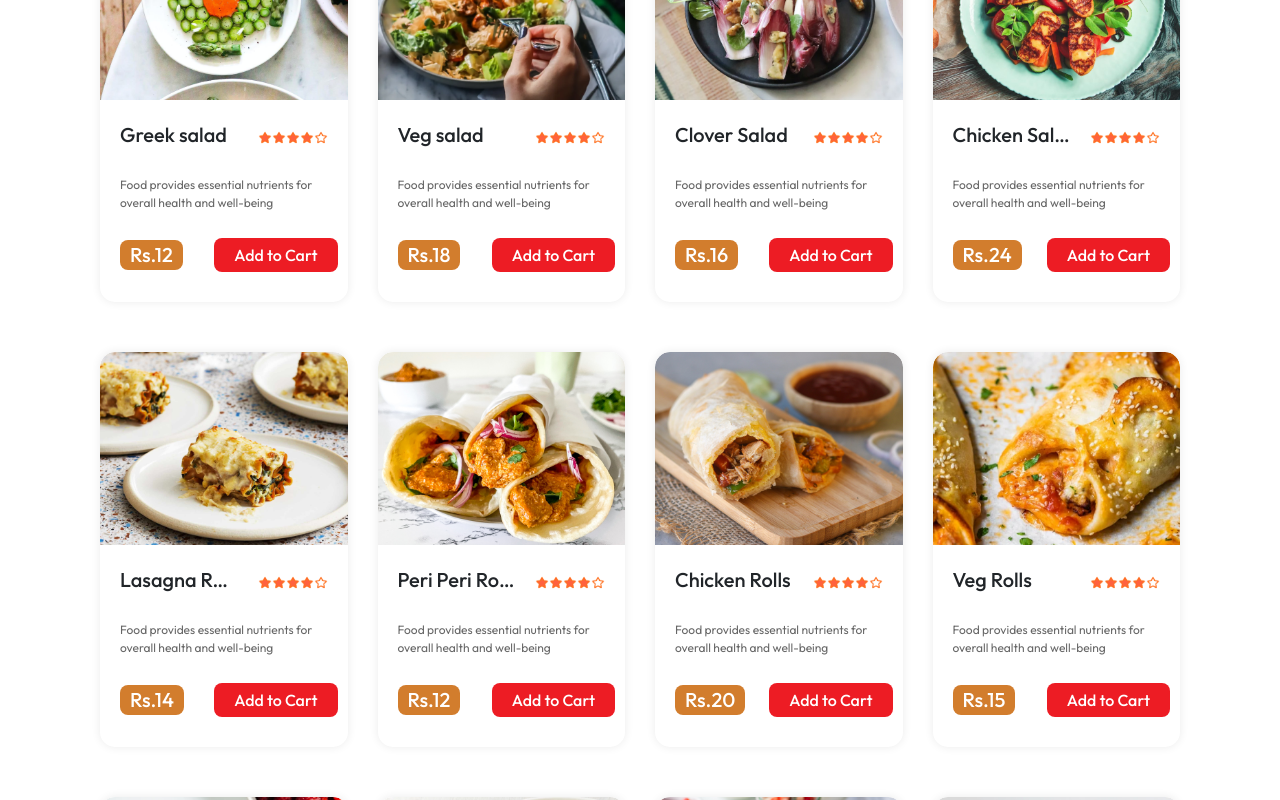
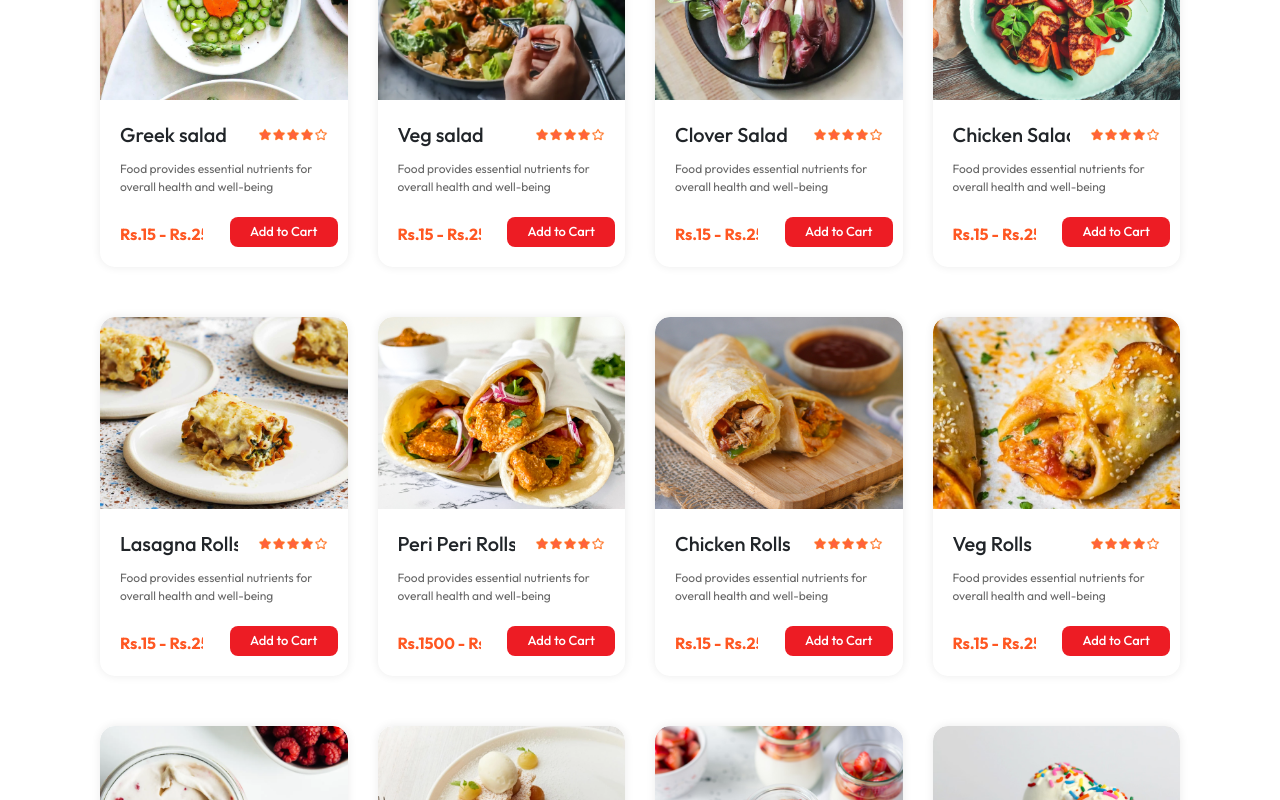
Before and after one commit to thisari-hettiarachchi/pizza-order-delivery-system, a React (Vite) app in the folder Frontend/: page / in a window 1280 px wide. Shown: the part 2660-3460 px from the top of the page. Built offline with nearby package versions, Linux system fonts and the light colour scheme.

Commit message:
fix food item

```diff
--- a/Frontend/src/assets/assets.js
+++ b/Frontend/src/assets/assets.js
@@ -148,7 +148,11 @@ export const food_list = [
     _id: "1",
     name: "Greek salad",
     image: food_1,
-    price: 12,
+    price: {
+      small: 15,
+      medium: 20,
+      large: 25,
+    },
     description:
       "Food provides essential nutrients for overall health and well-being",
     category: "Salad",
@@ -157,7 +161,11 @@ export const food_list = [
     _id: "2",
     name: "Veg salad",
     image: food_2,
-    price: 18,
+    price: {
+      small: 15,
+      medium: 20,
+      large: 25,
+    },
     description:
       "Food provides essential nutrients for overall health and well-being",
     category: "Salad",
@@ -166,7 +174,11 @@ export const food_list = [
     _id: "3",
     name: "Clover Salad",
     image: food_3,
-    price: 16,
+    price: {
+      small: 15,
+      medium: 20,
+      large: 25,
+    },
     description:
       "Food provides essential nutrients for overall health and well-being",
     category: "Salad",
@@ -175,7 +187,11 @@ export const food_list = [
     _id: "4",
     name: "Chicken Salad",
     image: food_4,
-    price: 24,
+    price: {
+      small: 15,
+      medium: 20,
+      large: 25,
+    },
     description:
       "Food provides essential nutrients for overall health and well-being",
     category: "Salad",
@@ -184,7 +200,11 @@ export const food_list = [
     _id: "5",
     name: "Lasagna Rolls",
     image: food_5,
-    price: 14,
+    price: {
+      small: 15,
+      medium: 20,
+      large: 25,
+    },
     description:
       "Food provides essential nutrients for overall health and well-being",
     category: "Rolls",
@@ -193,7 +213,11 @@ export const food_list = [
     _id: "6",
     name: "Peri Peri Rolls",
     image: food_6,
-    price: 12,
+    price: {
+      small: 1500,
+      medium: 20,
+      large: 2500,
+    },
     description:
       "Food provides essential nutrients for overall health and well-being",
     category: "Rolls",
@@ -202,7 +226,11 @@ export const food_list = [
     _id: "7",
     name: "Chicken Rolls",
     image: food_7,
-    price: 20,
+    price: {
+      small: 15,
+      medium: 20,
+      large: 25,
+    },
     description:
       "Food provides essential nutrients for overall health and well-being",
     category: "Rolls",
@@ -211,7 +239,11 @@ export const food_list = [
     _id: "8",
     name: "Veg Rolls",
     image: food_8,
-    price: 15,
+    price: {
+      small: 15,
+      medium: 20,
+      large: 25,
+    },
     description:
       "Food provides essential nutrients for overall health and well-being",
     category: "Rolls",
@@ -220,7 +252,11 @@ export const food_list = [
     _id: "9",
     name: "Ripple Ice Cream",
     image: food_9,
-    price: 14,
+    price: {
+      small: 15,
+      medium: 20,
+      large: 25,
+    },
     description:
       "Food provides essential nutrients for overall health and well-being",
     category: "Deserts",
@@ -229,7 +265,11 @@ export const food_list = [
     _id: "10",
     name: "Fruit Ice Cream",
     image: food_10,
-    price: 22,
+    price: {
+      small: 15,
+      medium: 20,
+      large: 25,
+    },
     description:
       "Food provides essential nutrients for overall health and well-being",
     category: "Deserts",
@@ -238,7 +278,11 @@ export const food_list = [
     _id: "11",
     name: "Jar Ice Cream",
     image: food_11,
-    price: 10,
+    price: {
+      small: 15,
+      medium: 20,
+      large: 25,
+    },
     description:
       "Food provides essential nutrients for overall health and well-being",
     category: "Deserts",
@@ -247,7 +291,11 @@ export const food_list = [
     _id: "12",
     name: "Vanilla Ice Cream",
     image: food_12,
-    price: 12,
+    price: {
+      small: 15,
+      medium: 20,
+      large: 25,
+    },
     description:
       "Food provides essential nutrients for overall health and well-being",
     category: "Deserts",
@@ -256,7 +304,11 @@ export const food_list = [
     _id: "13",
     name: "Chicken Sandwich",
     image: food_13,
-    price: 12,
+    price: {
+      small: 15,
+      medium: 20,
+      large: 25,
+    },
     description:
       "Food provides essential nutrients for overall health and well-being",
     category: "Sandwich",
@@ -265,7 +317,11 @@ export const food_list = [
     _id: "14",
     name: "Vegan Sandwich",
     image: food_14,
-    price: 18,
+    price: {
+      small: 15,
+      medium: 20,
+      large: 25,
+    },
     description:
       "Food provides essential nutrients for overall health and well-being",
     category: "Sandwich",
@@ -274,7 +330,11 @@ export const food_list = [
     _id: "15",
     name: "Grilled Sandwich",
     image: food_15,
-    price: 16,
+    price: {
+      small: 15,
+      medium: 20,
+      large: 25,
+    },
     description:
       "Food provides essential nutrients for overall health and well-being",
     category: "Sandwich",
@@ -283,7 +343,11 @@ export const food_list = [
     _id: "16",
     name: "Bread Sandwich",
     image: food_16,
-    price: 24,
+    price: {
+      small: 15,
+      medium: 20,
+      large: 25,
+    },
     description:
       "Food provides essential nutrients for overall health and well-being",
     category: "Sandwich",
@@ -292,7 +356,11 @@ export const food_list = [
     _id: "17",
     name: "Cup Cake",
     image: food_17,
-    price: 14,
+    price: {
+      small: 15,
+      medium: 20,
+      large: 25,
+    },
     description:
       "Food provides essential nutrients for overall health and well-being",
     category: "Cake",
@@ -301,7 +369,11 @@ export const food_list = [
     _id: "18",
     name: "Vegan Cake",
     image: food_18,
-    price: 12,
+    price: {
+      small: 15,
+      medium: 20,
+      large: 25,
+    },
     description:
       "Food provides essential nutrients for overall health and well-being",
     category: "Cake",
@@ -310,7 +382,11 @@ export const food_list = [
     _id: "19",
     name: "Butterscotch Cake",
     image: food_19,
-    price: 20,
+    price: {
+      small: 15,
+      medium: 20,
+      large: 25,
+    },
     description:
       "Food provides essential nutrients for overall health and well-being",
     category: "Cake",
@@ -319,7 +395,11 @@ export const food_list = [
     _id: "20",
     name: "Sliced Cake",
     image: food_20,
-    price: 15,
+    price: {
+      small: 15,
+      medium: 20,
+      large: 25,
+    },
     description:
       "Food provides essential nutrients for overall health and well-being",
     category: "Cake",
@@ -328,7 +408,11 @@ export const food_list = [
     _id: "21",
     name: "Garlic Mushroom ",
     image: food_21,
-    price: 14,
+    price: {
+      small: 15,
+      medium: 20,
+      large: 25,
+    },
     description:
       "Food provides essential nutrients for overall health and well-being",
     category: "Pure Veg",
@@ -337,7 +421,11 @@ export const food_list = [
     _id: "22",
     name: "Fried Cauliflower",
     image: food_22,
-    price: 22,
+    price: {
+      small: 15,
+      medium: 20,
+      large: 25,
+    },
     description:
       "Food provides essential nutrients for overall health and well-being",
     category: "Pure Veg",
@@ -346,7 +434,11 @@ export const food_list = [
     _id: "23",
     name: "Mix Veg Pulao",
     image: food_23,
-    price: 10,
+    price: {
+      small: 15,
+      medium: 20,
+      large: 25,
+    },
     description:
       "Food provides essential nutrients for overall health and well-being",
     category: "Pure Veg",
@@ -355,7 +447,11 @@ export const food_list = [
     _id: "24",
     name: "Rice Zucchini",
     image: food_24,
-    price: 12,
+    price: {
+      small: 15,
+      medium: 20,
+      large: 25,
+    },
     description:
       "Food provides essential nutrients for overall health and well-being",
     category: "Pure Veg",
@@ -364,7 +460,11 @@ export const food_list = [
     _id: "25",
     name: "Cheese Pasta",
     image: food_25,
-    price: 12,
+    price: {
+      small: 15,
+      medium: 20,
+      large: 25,
+    },
     description:
       "Food provides essential nutrients for overall health and well-being",
     category: "Pasta",
@@ -373,7 +473,11 @@ export const food_list = [
     _id: "26",
     name: "Tomato Pasta",
     image: food_26,
-    price: 18,
+    price: {
+      small: 15,
+      medium: 20,
+      large: 25,
+    },
     description:
       "Food provides essential nutrients for overall health and well-being",
     category: "Pasta",
@@ -382,7 +486,11 @@ export const food_list = [
     _id: "27",
     name: "Creamy Pasta",
     image: food_27,
-    price: 16,
+    price: {
+      small: 15,
+      medium: 20,
+      large: 25,
+    },
     description:
       "Food provides essential nutrients for overall health and well-being",
     category: "Pasta",
@@ -391,7 +499,11 @@ export const food_list = [
     _id: "28",
     name: "Chicken Pasta",
     image: food_28,
-    price: 24,
+    price: {
+      small: 15,
+      medium: 20,
+      large: 25,
+    },
     description:
       "Food provides essential nutrients for overall health and well-being",
     category: "Pasta",
@@ -400,7 +512,11 @@ export const food_list = [
     _id: "29",
     name: "Buttter Noodles",
     image: food_29,
-    price: 14,
+    price: {
+      small: 15,
+      medium: 20,
+      large: 25,
+    },
     description:
       "Food provides essential nutrients for overall health and well-being",
     category: "Noodles",
@@ -409,7 +525,11 @@ export const food_list = [
     _id: "30",
     name: "Veg Noodles",
     image: food_30,
-    price: 12,
+    price: {
+      small: 15,
+      medium: 20,
+      large: 25,
+    },
     description:
       "Food provides essential nutrients for overall health and well-being",
     category: "Noodles",
@@ -418,7 +538,11 @@ export const food_list = [
     _id: "31",
     name: "Somen Noodles",
     image: food_31,
-    price: 20,
+    price: {
+      small: 15,
+      medium: 20,
+      large: 25,
+    },
     description:
       "Food provides essential nutrients for overall health and well-being",
     category: "Noodles",
@@ -427,7 +551,11 @@ export const food_list = [
     _id: "32",
     name: "Cooked Noodles",
     image: food_32,
-    price: 15,
+    price: {
+      small: 15,
+      medium: 20,
+      large: 25,
+    },
     description:
       "Food provides essential nutrients for overall health and well-being",
     category: "Noodles",
--- a/Frontend/src/components/FoodItem/FoodItem.jsx
+++ b/Frontend/src/components/FoodItem/FoodItem.jsx
@@ -1,12 +1,10 @@
-import React, { useContext, useState } from "react";
+import React, { useState } from "react";
 import { assets } from "../../assets/assets";
 import FoodItemPopup from "../FoodItemPopup/FoodItemPopup";
 import "./FoodItem.css";
 
 const FoodItem = ({ id, name, price, description, image }) => {
-
   const [showItem, setShowItem] = useState(false);
-
 
   return (
     <div className="food-item">
@@ -19,14 +17,20 @@ const FoodItem = ({ id, name, price, description, image }) => {
       </div>
       <div className="food-item-info">
         <div className="food-item-name-rating">
-          <p>{name}</p>
+          <div className="foof-item-name-container">
+            <span className="food-item-name">{name}</span>
+          </div>
           <img src={assets.rating_starts} alt="" />
         </div>
 
         <p className="food-item-desc">{description}</p>
 
         <div className="food-item-footer">
-          <p className="food-item-price">Rs.{price}</p>
+          <div className="food-item-price-container">
+            <span className="food-item-price">
+              Rs.{price.small} - Rs.{price.large}
+            </span>
+          </div>
 
           <div className="add-to-cart">
             <button onClick={() => setShowItem(true)}>Add to Cart</button>
@@ -35,7 +39,6 @@ const FoodItem = ({ id, name, price, description, image }) => {
       </div>
       {showItem && (
         <FoodItemPopup
-
           setShowItem={setShowItem}
           id={id}
           image={image}
--- a/Frontend/src/components/FoodItem/Fooditem.css
+++ b/Frontend/src/components/FoodItem/Fooditem.css
@@ -27,24 +27,29 @@
   align-items: center;
   margin-bottom: 10px;
 }
-
-.food-item-name-rating p {
+.foof-item-name-container {
+  display: flex;
+  align-items: center;
+  font-size: 16px;
+  font-weight: bold;
+  overflow: hidden;
+}
+.food-item-name {
   font-size: 20px;
   font-weight: 500;
+  display: inline-block;
   white-space: nowrap;
-  display: inline-block;
-  overflow: hidden;
-  text-overflow: ellipsis;
+
 }
 
-.food-item:hover .food-item-name-rating p {
+.food-item:hover .food-item-name,
+.food-item:hover .food-item-price {
   text-overflow: clip;
   display: inline-block;
   animation: scroll-name 8s linear infinite;
 }
 
 .food-item-name-rating img {
-  margin-bottom: 10px;
   margin-left: 20px;
   width: 70px;
 }
@@ -79,14 +84,22 @@
   justify-content: space-between;
   align-items: center;
 }
-.food-item-footer .food-item-price {
-  color: #fff;
-  font-size: 20px;
-  font-weight: 500;
-  margin: 12px 0px;
-  padding: 0px 10px 0px 10px;
-  background-color: #d27d2d;
-  border-radius: 8px;
+
+.food-item-price-container {
+  display: flex;
+  align-items: center;
+  font-size: 16px;
+  font-weight: bold;
+  margin-top: 10px;
+  max-width: 40%;
+  overflow: hidden;
+}
+
+.food-item-price {
+  display: inline-block;
+  white-space: nowrap;
+  margin: 0;
+  color: #ff5722;
 }
 
 .food-item-img-container .add {
@@ -113,12 +126,14 @@
 .food-item-counter img {
   width: 25px;
 }
-
+.add-to-cart {
+  margin-top: 5px;
+}
 .add-to-cart button {
   position: relative;
   left: 10px;
   background: #ed1c24;
-  font-size: 16px;
+  font-size: 13px;
   font-weight: 500;
   color: #fff;
   border: 2px solid #fff;
--- a/Frontend/src/components/Navbar/Navbar.css
+++ b/Frontend/src/components/Navbar/Navbar.css
@@ -91,7 +91,7 @@ header .sticky .navbar-profile .profile-username-container li:hover span {
 .ms-auto .sticky .cart-count {
   position: absolute;
   top: -2px;
-  right: 67px;
+  right: 75px;
   background-color: red;
   color: white;
   border-radius: 50%;
```
Also changed, not shown: Frontend/src/Context/StoreContext.jsx (+46 -10 lines), Frontend/src/components/FoodItemPopup/FoodItemPopup.jsx (+26 -5 lines).
